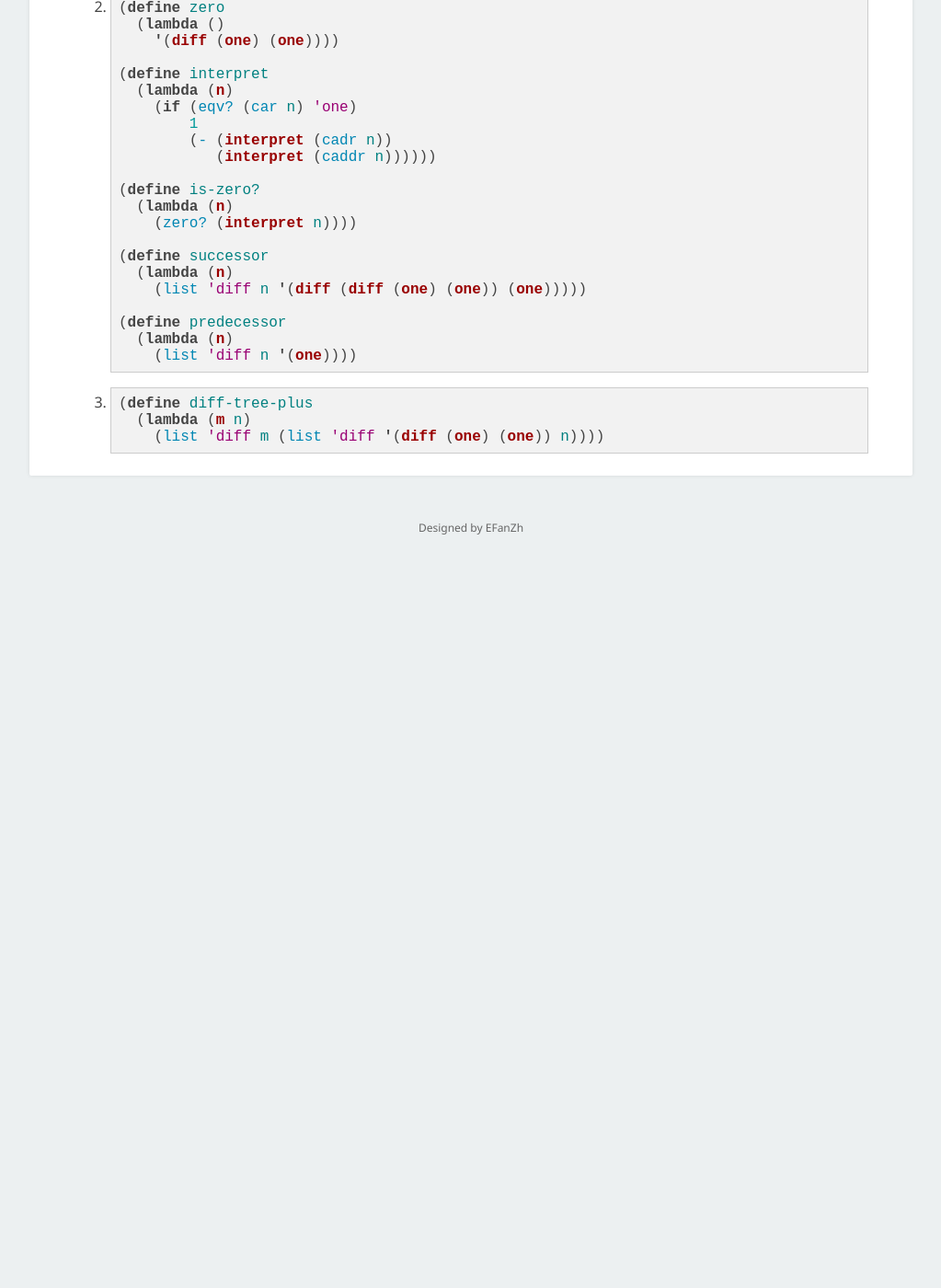
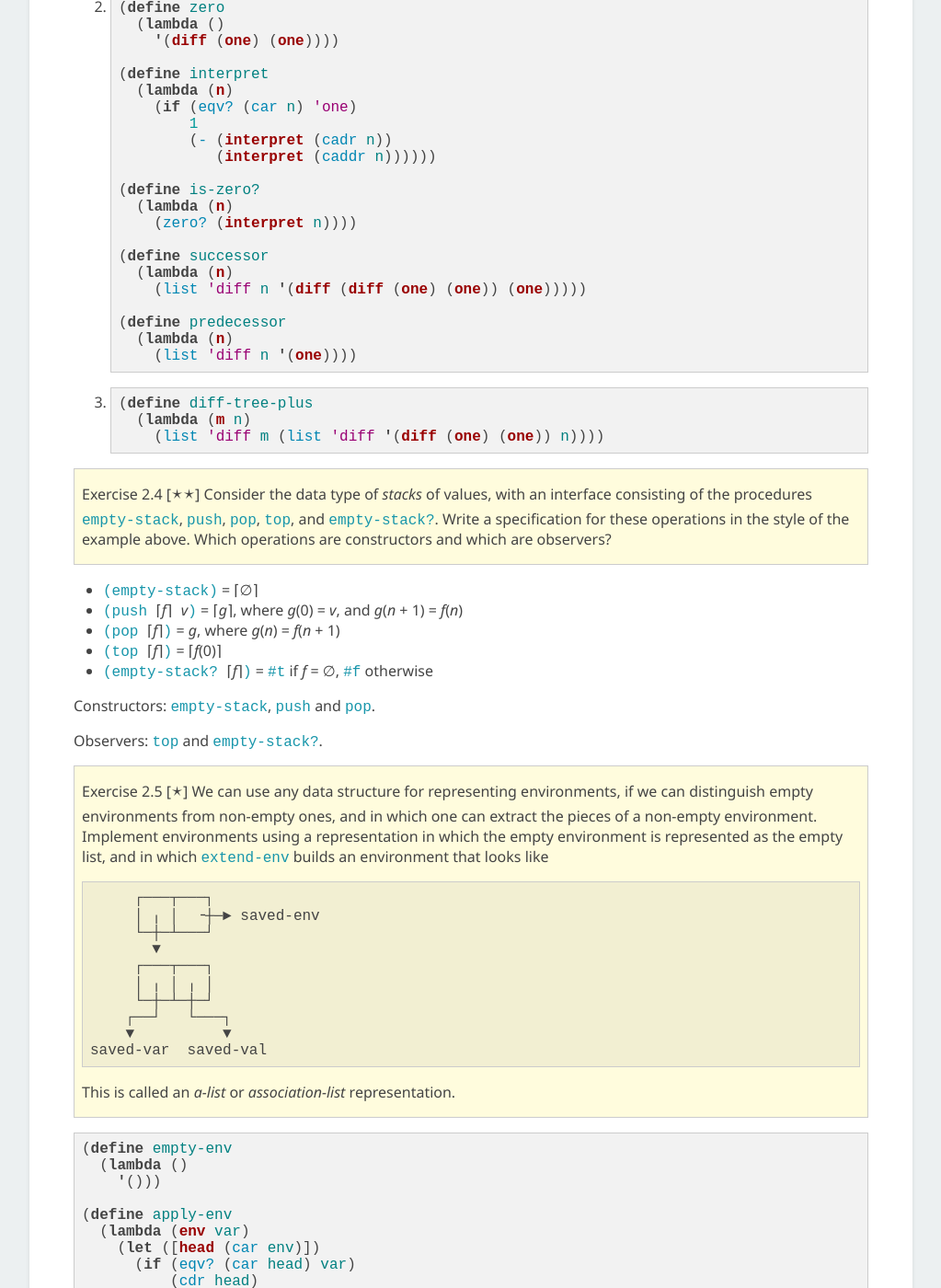
Before and after one commit to EFanZh/efanzh.github.io, a Jekyll site: the page built from _posts/2017-08-06-essentials-of-programming-languages-exercises.md, in a window 1280 px wide and 1400 px high, scrolled down 19565 px. Shown: the whole window at 92% size, without its empty margins (128-1151 px from the left). Built offline with Jekyll 4.4.1, drawn with Linux system fonts in a browser that asks for light colours; formulas are drawn with MathJax 3; before the commit the page ends 20195 px from its top, so only the background shows below that; some of the changed text lies outside the part shown.

Commit message:
Add EOPL exercises 2.4 and 2.5

````diff
--- a/_posts/2017-08-06-essentials-of-programming-languages-exercises.md
+++ b/_posts/2017-08-06-essentials-of-programming-languages-exercises.md
@@ -1012,3 +1012,58 @@ when the base becomes larger.
      (lambda (m n)
        (list 'diff m (list 'diff '(diff (one) (one)) n))))
    ```
+
+> Exercise 2.4 [🟉🟉] Consider the data type of *stacks* of values, with an interface consisting of the procedures
+> `empty-stack`, `push`, `pop`, `top`, and `empty-stack?`. Write a specification for these operations in the style of
+> the example above. Which operations are constructors and which are observers?
+
+- `(empty-stack)` = ⌈∅⌉
+- `(push `⌈*f*⌉` `*v*`)` = ⌈*g*⌉, where *g*(0) = *v*, and *g*(*n* + 1) = *f*(*n*)
+- `(pop `⌈*f*⌉`)` = *g*, where *g*(*n*) = *f*(*n* + 1)
+- `(top `⌈*f*⌉`)` = ⌈*f*(0)⌉
+- `(empty-stack? `⌈*f*⌉`)` = `#t` if *f* = ∅, `#f` otherwise
+
+Constructors: `empty-stack`, `push` and `pop`.
+
+Observers: `top` and `empty-stack?`.
+
+> Exercise 2.5 [🟉] We can use any data structure for representing environments, if we can distinguish empty
+> environments from non-empty ones, and in which one can extract the pieces of a non-empty environment. Implement
+> environments using a representation in which the empty environment is represented as the empty list, and in which
+> `extend-env` builds an environment that looks like
+>
+> ```
+>      ┌───┬───┐
+>      │ ╷ │  ╶┼─► saved-env
+>      └─┼─┴───┘
+>        ▼
+>      ┌───┬───┐
+>      │ ╷ │ ╷ │
+>      └─┼─┴─┼─┘
+>     ┌──┘   └───┐
+>     ▼          ▼
+> saved-var  saved-val
+> ```
+>
+> This is called an *a-list* or *association-list* representation.
+
+```racket
+(define empty-env
+  (lambda ()
+    '()))
+
+(define apply-env
+  (lambda (env var)
+    (let ([head (car env)])
+      (if (eqv? (car head) var)
+          (cdr head)
+          (apply-env (cdr env) var)))))
+
+(define extend-env
+  (lambda (var v env)
+    (cons (cons var v) env)))
+```
+
+> Exercise 2.6 [🟉] Invent at least three different representations of the environment interface and implement them.
+
+*To be continued…*
````
